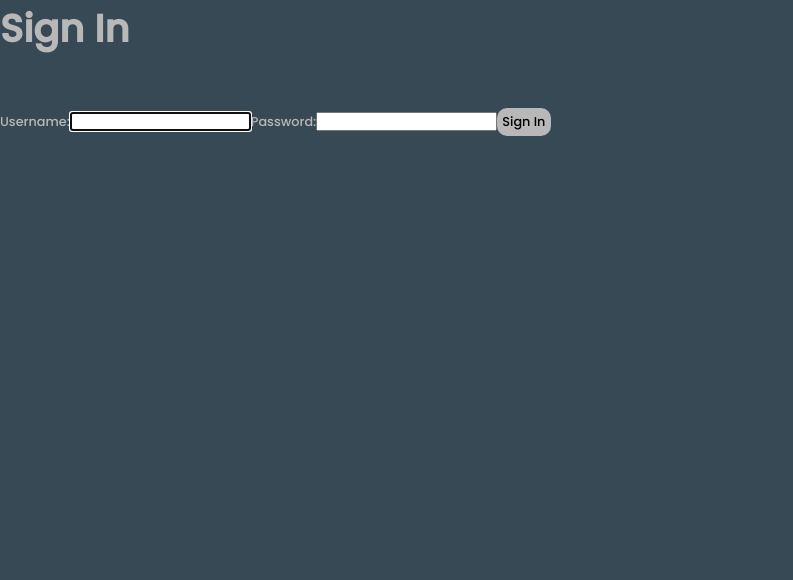
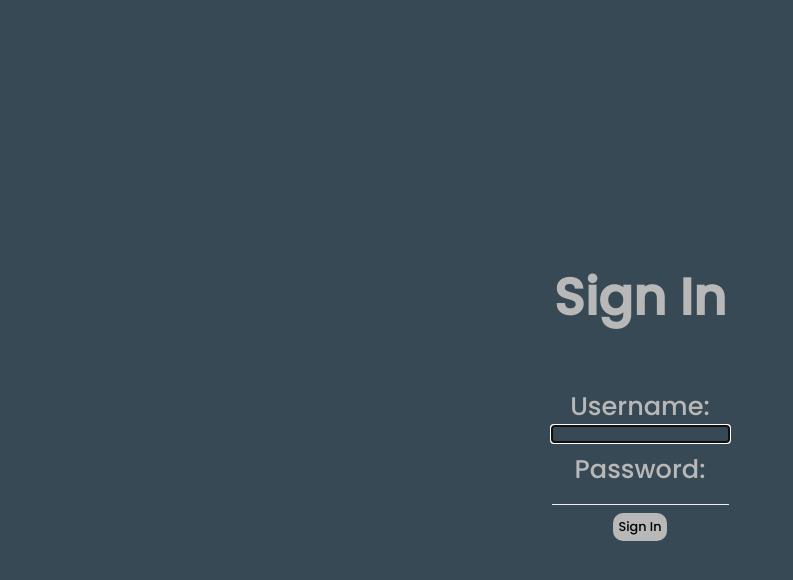
Before and after one commit to robcasson11/portfolio, a React (Create React App) app: page / in a window 1280 px wide. Shown: the top 580 px of the page, without its empty margins (0-793 px from the left). Built offline with nearby package versions, Linux system fonts and the light colour scheme.

Commit message:
CHORE: CSS added to login form and unauthorised page

```diff
--- a/src/app.css
+++ b/src/app.css
@@ -256,4 +256,40 @@ p {
 .stack-container {
   display: flex;
   flex-direction: row;
+}
+
+.unauthorised {
+  display: flex;
+  flex-direction: column;
+  align-items: center;
+  justify-content: center;
+  height: 100vh;
+}
+
+.login-form {
+  display: flex;
+  flex-direction: column;
+  align-items: center;
+  justify-content: center;
+  height: 100vh;
+}
+
+.login-form h1 {
+  font-size: 4rem;
+}
+
+.login-form-inputs {
+  display: flex;
+  flex-direction: column;
+  align-items: center;
+  justify-content: center;
+  font-size: 2rem;
+}
+
+.login-form-inputs input {
+  background: transparent;
+  border: none;
+  border-bottom: 1px solid #eee;
+  margin-bottom: 8px;
+  color: #b8b8b8;
 }/*# sourceMappingURL=app.css.map */
--- a/src/app.scss
+++ b/src/app.scss
@@ -6,3 +6,5 @@
 @import "./styles/card";
 @import "./styles/fadeIn";
 @import "./styles/sitePage";
+@import "./styles/unauthorised";
+@import "./styles/login-form";
--- a/src/components/login.js
+++ b/src/components/login.js
@@ -66,7 +66,7 @@ const Login = () => {
   };
 
   return (
-    <section className="login_form">
+    <section className="login-form">
       <p
         ref={errRef}
         className={errMsg ? "errmsg" : "offscreen"}
@@ -75,7 +75,7 @@ const Login = () => {
         {errMsg}
       </p>
       <h1>Sign In</h1>
-      <form onSubmit={handleSubmit}>
+      <form onSubmit={handleSubmit} className="login-form-inputs">
         <label htmlFor="username">Username:</label>
         <input
           type="text"
--- a/src/components/unauthorised.js
+++ b/src/components/unauthorised.js
@@ -7,7 +7,7 @@ const Unauthorised = () => {
   const goBack = () => navigate(-1);
 
   return (
-    <section>
+    <section className="unauthorised">
       <p>You are not authorised to see this page</p>
       <button onClick={goBack}>Home</button>
     </section>
--- /dev/null
+++ b/src/styles/_login-form.scss
@@ -0,0 +1,27 @@
+.login-form {
+  display: flex;
+  flex-direction: column;
+  align-items: center;
+  justify-content: center;
+  height: 100vh;
+}
+
+.login-form h1 {
+  font-size: 4rem;
+}
+
+.login-form-inputs {
+  display: flex;
+  flex-direction: column;
+  align-items: center;
+  justify-content: center;
+  font-size: 2rem;
+}
+
+.login-form-inputs input {
+  background: transparent;
+  border: none;
+  border-bottom: 1px solid #eee;
+  margin-bottom: 8px;
+  color: $text-color;
+}
```
Also changed, not shown: src/styles/_unauthorised.scss (added, +7 -0 lines), 1 other file (tests, documents, lock files or other folders).
